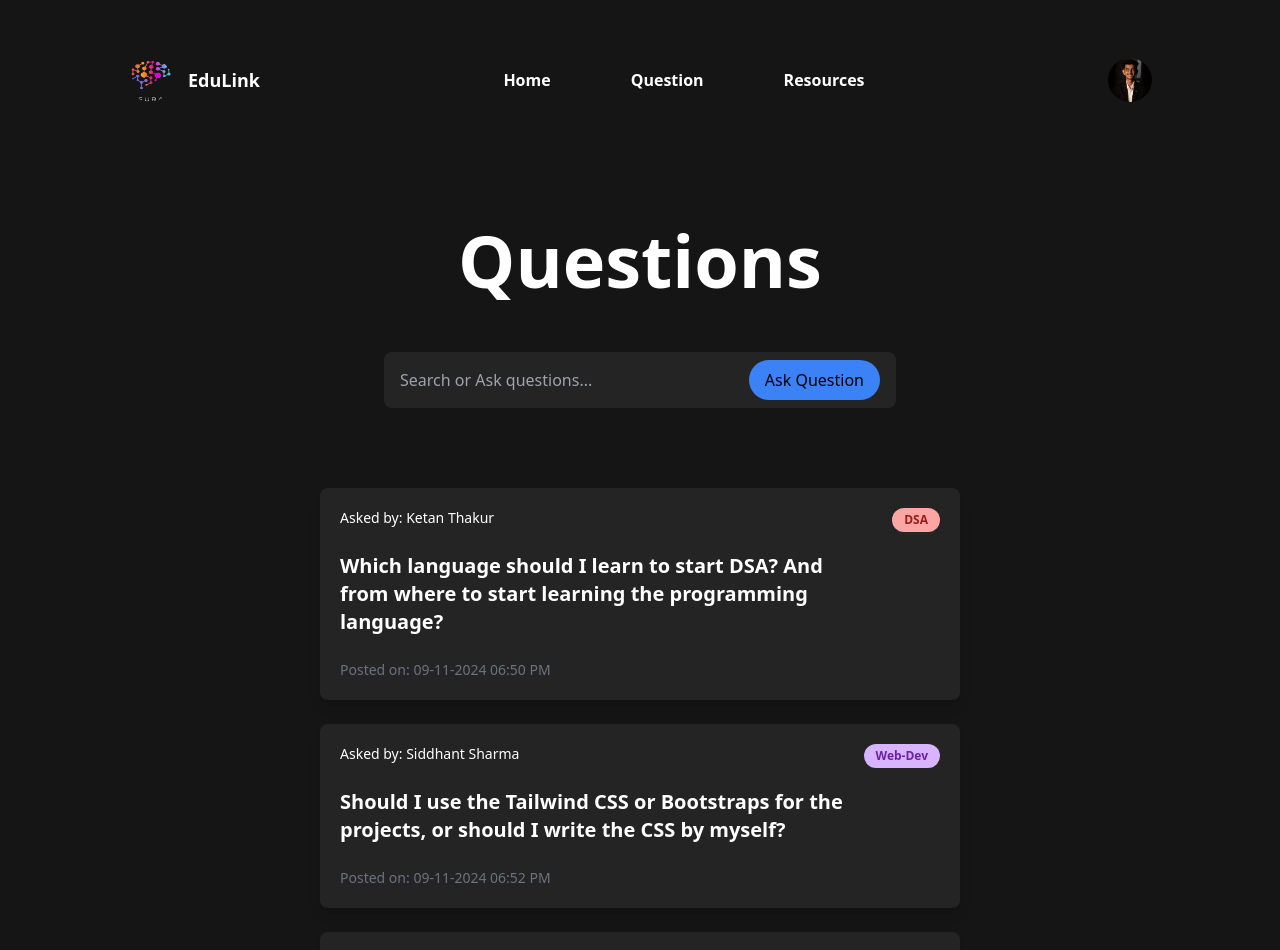
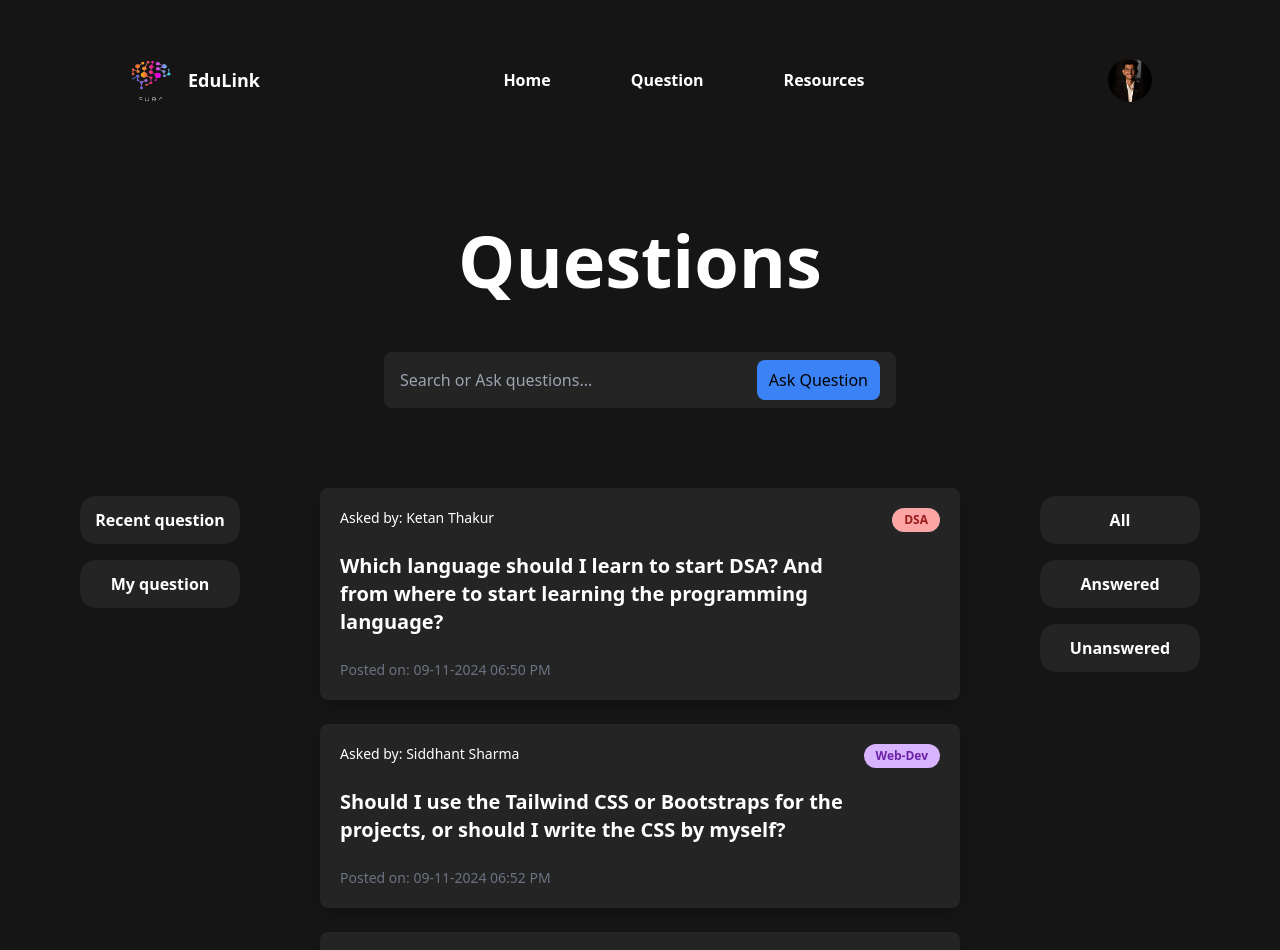
Before and after one commit to Siddhants18124/EduLink, a React (Create React App) app in the folder client/: page /question in a window 1280 px wide. Shown: the top 950 px of the page. Built offline with nearby package versions, Linux system fonts and the light colour scheme.

Commit message:
Ask box border radius fixed

```diff
--- a/client/src/components/SearchBars/Ask.jsx
+++ b/client/src/components/SearchBars/Ask.jsx
@@ -9,7 +9,7 @@ const Ask = () => {
                 placeholder="Search or Ask questions..."
                 className='bg-transparent text-white flex-grow outline-none'
             />
-            <button className='bg-blue-500 px-4 py-2 rounded-full ml-2'>
+            <button className='bg-blue-500 px-3 py-2 rounded-lg ml-2'>
                 Ask Question
             </button>
         </div>
--- a/client/src/pages/question/Question.jsx
+++ b/client/src/pages/question/Question.jsx
@@ -33,8 +33,9 @@ const Question = () => {
             <div
                 className='w-full flex mt-20'>
                 {/* ----------------------------------Left Filter-------------------------------------------- */}
-                <div className='basis-1/4 text-center'>
-
+                <div className='basis-1/4 flex flex-col items-center text-center'>
+                    <button className='bg-[#242424] text-white font-semibold w-1/2 p-3 m-2 rounded-2xl hover:bg-[#3d3d3e]'>Recent question</button>
+                    <button className='bg-[#242424] text-white font-semibold w-1/2 p-3 m-2 rounded-2xl'>My question</button>
                 </div>
 
 
@@ -54,7 +55,9 @@ const Question = () => {
 
                 {/* ----------------------------------Right Filter------------------------------------------ */}
                 <div className='basis-1/4 text-center'>
-
+                    <button className='bg-[#242424] text-white font-semibold w-1/2 p-3 m-2 rounded-2xl'>All</button>
+                    <button className='bg-[#242424] text-white font-semibold w-1/2 p-3 m-2 rounded-2xl'>Answered</button>
+                    <button className='bg-[#242424] text-white font-semibold w-1/2 p-3 m-2 rounded-2xl'>Unanswered</button>
                 </div>
 
 
```
